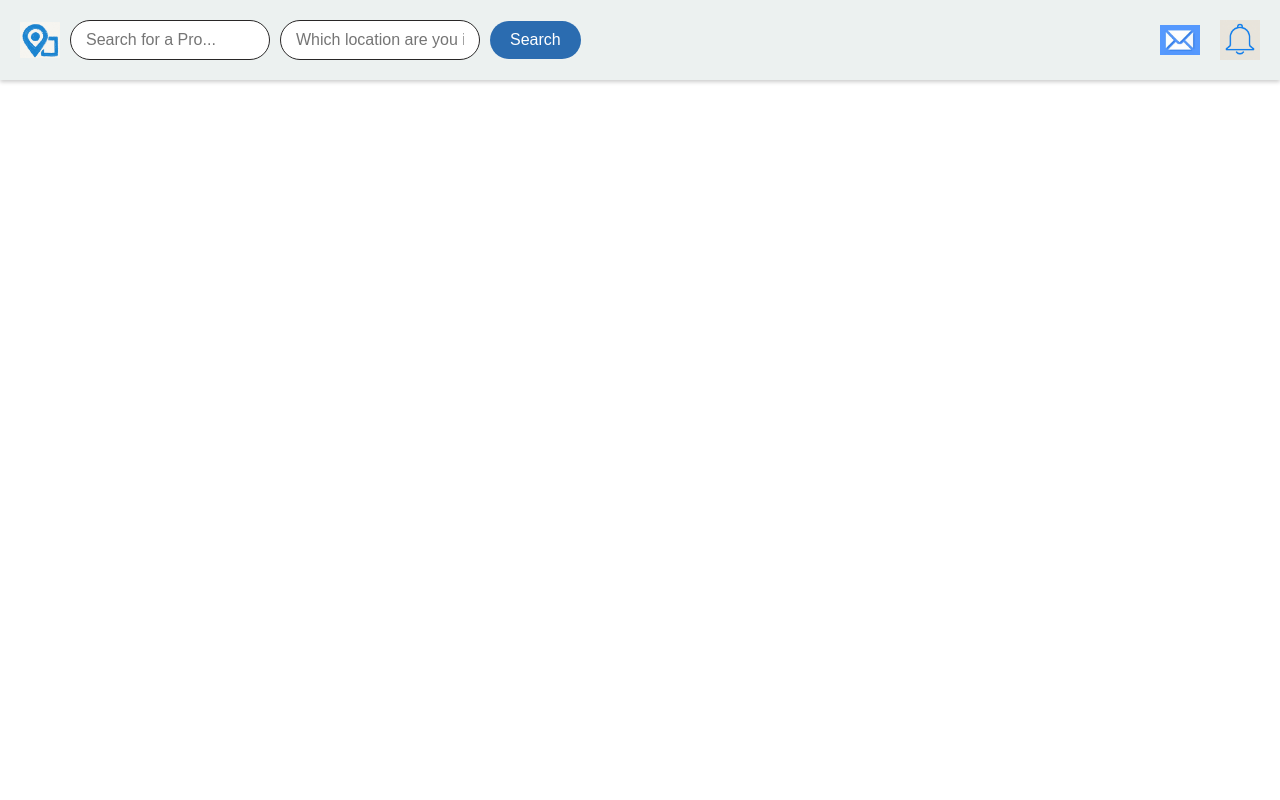
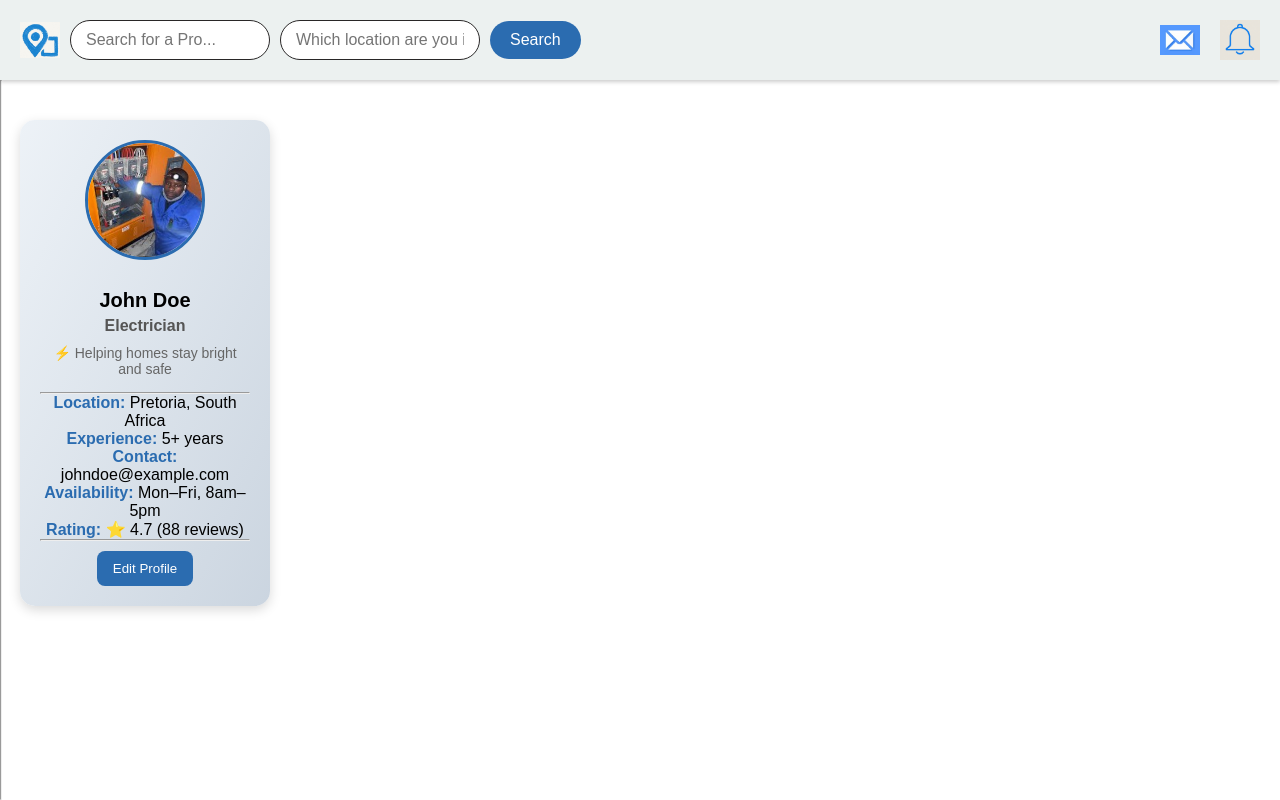
Before and after one commit to lionhamza/ProNearBy_2, a Flask app: page / in a window 1280 px wide. Run offline with Flask 3, Linux system fonts and the light colour scheme.

Commit message:
homePage
Home Page Structure on how it should look like also  used Django to extend the base template for the home template.....also did the same for signup page extending the login

```diff
--- a/website/templates/Base.html
+++ b/website/templates/Base.html
@@ -25,5 +25,31 @@
       </div>
     </div>
   </header>
+
+  <div class="main-layout">
+
+  <!-- Sidebar -->
+    <aside class="sidebar">
+  <img src="/assets/electrician.jpg" alt="Profile Picture" class="profile-pic" />
+  <h2 class="username">John Doe</h2>
+  <p class="role">Electrician</p>
+  <p class="bio">⚡ Helping homes stay bright and safe</p>
+
+  <hr />
+
+  <p><strong>Location:</strong> Pretoria, South Africa</p>
+  <p><strong>Experience:</strong> 5+ years</p>
+  <p><strong>Contact:</strong> johndoe@example.com</p>
+  <p><strong>Availability:</strong> Mon–Fri, 8am–5pm</p>
+  <p><strong>Rating:</strong> ⭐ 4.7 (88 reviews)</p>
+
+  <hr />
+
+  <button class="edit-profile-btn">Edit Profile</button>
+</aside>
+
+
+  <hr />
+  </div>
 </body>
 </html>
--- a/website/templates/home.html
+++ b/website/templates/home.html
@@ -1,3 +1,65 @@
-{% extends 'Base.html' %}
+{% extends "base.html" %}
 
-{% block title %}Home Page{% endblock %}
+{% block title %}Home - ProNearBy{% endblock %}
+
+{% block body %}
+<header>
+  <div class="header-container">
+    <div class="search-container">
+      <img src="{{ url_for('static', filename='assets/ProNearBy_Icon.jpg') }}" alt="logo" class="icon" />
+      <input type="text" placeholder="Search for a Pro..." class="search-input" />
+      <input type="text" placeholder="Which location are you in?" class="search-input" />
+      <button class="search-button">Search</button>
+    </div>
+    <div class="icons-container">
+      <img src="{{ url_for('static', filename='assets/message.jpg') }}" alt="message_icon" class="icon" />
+      <img src="{{ url_for('static', filename='assets/notification.png') }}" alt="notification_icon" class="icon" />
+    </div>
+  </div>
+</header>
+
+<div class="main-layout">
+  <!-- Sidebar -->
+  <aside class="sidebar">
+    <img src="{{ url_for('static', filename='assets/electrician.jpg') }}" alt="Profile Picture" class="profile-pic" />
+    <h2 class="username">John Doe</h2>
+    <p class="role">Electrician</p>
+    <p class="bio">⚡ Helping homes stay bright and safe</p>
+
+    <hr />
+
+    <p><strong>Location:</strong> Pretoria, South Africa</p>
+    <p><strong>Experience:</strong> 5+ years</p>
+    <p><strong>Contact:</strong> johndoe@example.com</p>
+    <p><strong>Availability:</strong> Mon–Fri, 8am–5pm</p>
+    <p><strong>Rating:</strong> ⭐ 4.7 (88 reviews)</p>
+
+    <hr />
+
+    <button class="edit-profile-btn">Edit Profile</button>
+  </aside>
+
+  <!-- Cards -->
+  <section class="content-section">
+
+    <!-- Example of a single card — duplicate as needed -->
+    <div class="card">
+      <img src="{{ url_for('static', filename='assets/blamberImage.jpg') }}" alt="Plumber" class="pro-pic" />
+      <div class="card-text">
+        <h3>Jane Smith</h3>
+        <p><strong>Certified Plumber</strong></p>
+        <p>🚿 Fixing leaks with expertise and precision plumbing services.</p>
+        <p><strong>Experience:</strong> 6+ years</p>
+        <p><strong>Location:</strong> Johannesburg, South Africa</p>
+        <p><strong>Specialties:</strong> Pipe Repair, Drain Unclogging, Bathroom Installations</p>
+        <p><strong>Projects Completed:</strong> 150+</p>
+        <p><strong>Rating:</strong> ⭐ 4.8 (95 reviews)</p>
+      </div>
+      <img src="{{ url_for('static', filename='assets/ViewProfileArrow.png') }}" alt="View Profile" class="right_image" />
+    </div>
+
+    <!-- Copy the above div and change content for more cards -->
+
+  </section>
+</div>
+{% endblock %}
```
Also changed, not shown: website/static/login.css (+59 -0 lines).
